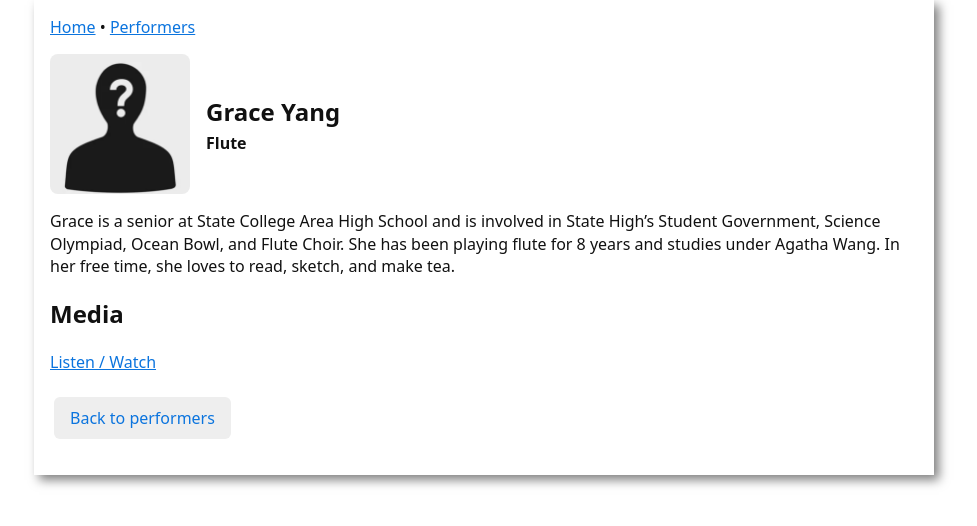
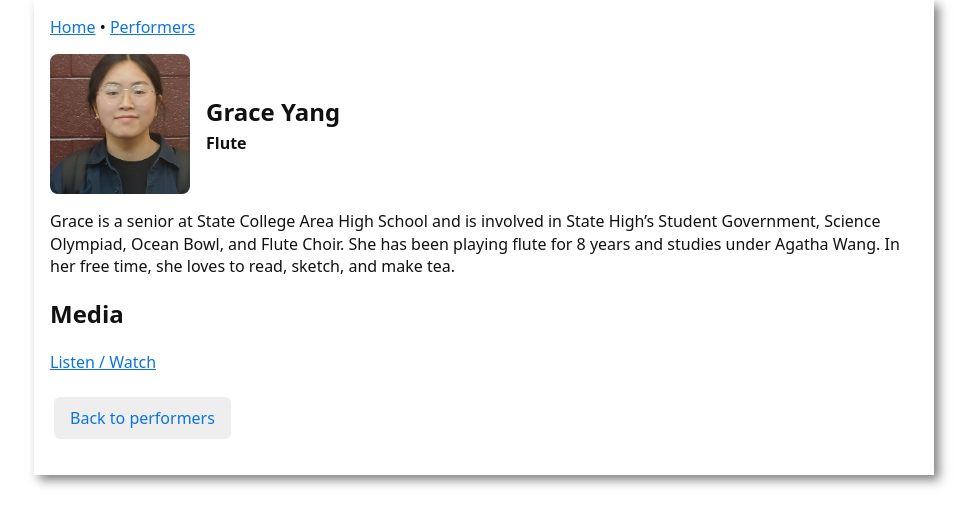
Before and after one commit to KurtKroeker/csehy-fundraising, a Jekyll site: the page built from _performers/grace-yang.md, in a window 1280 px wide. Shown: the top 526 px of the page, without its empty margins (156-1133 px from the left). Built offline with Jekyll 4.4.1, drawn with Linux system fonts in a browser that asks for light colours.

Commit message:
Update grace-yang.md

```diff
--- a/_performers/grace-yang.md
+++ b/_performers/grace-yang.md
@@ -3,7 +3,7 @@ layout: performer
 title: "Grace Yang"
 name: "Grace Yang"
 instrument: "Flute"
-photo: "placeholder-person.png"
+photo: "Grace-headshot.jpg"
 bio: >
   Grace is a senior at State College Area High School and is involved in State High’s Student Government, Science Olympiad, Ocean Bowl, and Flute Choir. She has been playing flute for 8 years and studies under Agatha Wang. In her free time, she loves to read, sketch, and make tea.
 media_url: ""
```
